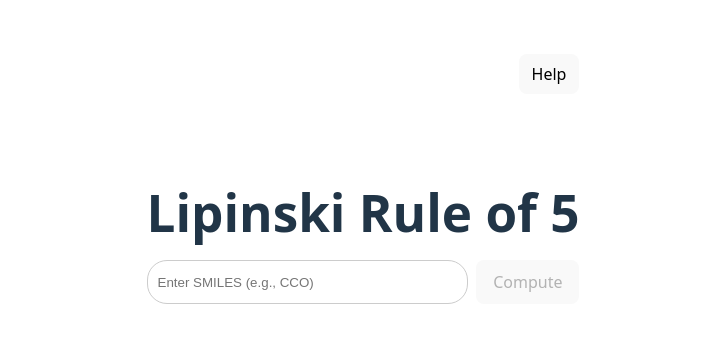
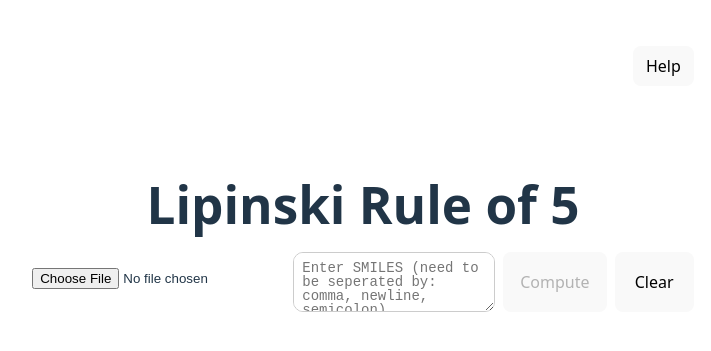
Before and after one commit to unmtransinfo/Ro5-UI, a React (Vite) app: page / in a window 1280 px wide. Shown: the part 193-544 px from the top of the page, without its empty margins (277-988 px from the left). Built offline with nearby package versions, Linux system fonts and the light colour scheme.

Commit message:
input and textarea

```diff
--- a/src/App.tsx
+++ b/src/App.tsx
@@ -136,6 +136,41 @@ function HelpModal({ onClose }: { onClose: () => void }) {
 
 
 
+//parsing for inputting file. see more in the future?
+function parseToSmiles(raw: string): string[] {
+  const t = raw;
+  if (!t) return [];
+
+
+  const maybeCsv = t.includes("\n") && t.includes(",");
+  if (maybeCsv) {
+    const lines = t.split("\n").filter(Boolean);
+    const header = lines[0].split(",").map(s => s.trim().toLowerCase());
+    //assumption there is smiles.
+    let idx = header.indexOf("smiles");
+    //idx maybe make changeable later
+    if (idx === -1) idx = 0;
+
+    const values = lines.slice(1).map(line => {
+      const cols = line.split(",");
+      return (cols[idx] || "").trim();
+    });
+    return values.filter(Boolean);
+  }
+
+  //newline, comma, semicolo, space, tab
+  return t.split(/[\n,; \t]+/).map(s => s.trim()).filter(Boolean);
+}
+
+
+
+
+
+
+
+
+
+
 function App() {
 
   const [smiles, setSmiles] = useState("");
@@ -174,7 +209,10 @@ function App() {
 
     //SENDing
     try {
-      const smilesArray = smiles.split(",").map(s => s.trim());
+      //const smilesArray = smiles.split(",").map(s => s.trim());
+      //newline, comma, semicolon
+      const smilesArray = smiles.split(/[\n,;]+/).map(s => s.trim()).filter(Boolean);
+
       const res = await api.post("/ro5", { smiles: smilesArray, vmax: 1 });
 
       //setting!!!!!!
@@ -219,11 +257,32 @@ function App() {
 
 
       <form onSubmit={submit} style={{ display: "flex", gap: 8, marginBottom: 16 }}>
-        <input
+
+        {/* testing the file input and clear!!!  */}
+        <div style={{ display: "flex", gap: 8, alignItems: "center", marginBottom: 8 }}>
+          <input
+            type="file"
+            accept=".csv,.txt"
+            onChange={async (e) => {
+              const file = e.target.files?.[0];
+              if (!file) return;
+              const text = await file.text();
+              const parsed = parseToSmiles(text);
+              setSmiles(parsed.join("\n"));
+              setPage(1);
+              setShowAll(false);
+            }}
+          />
+
+        </div>
+
+
+        <textarea
           value={smiles}
           onChange={(e) => setSmiles(e.target.value)}
-          placeholder="Enter SMILES (e.g., CCO)"
-          style={{ flex: 1, padding: 10, borderRadius: 20, border: "1px solid #ccc" }}
+          placeholder="Enter SMILES (need to be seperated by: comma, newline, semicolon)"
+          rows={3}
+          style={{ flex: 1, padding: 8, fontSize:14, borderRadius: 10, border: "1px solid #ccc", resize:"vertical", lineHeight: 1}}
           required/>
         <button
           type="submit"
@@ -231,6 +290,7 @@ function App() {
           style={{ padding: "10px 16px", borderRadius: 8 }}>
           {loading ? "Computing..." : "Compute"}
         </button>
+        <button type="button" onClick={() => setSmiles("")}>Clear</button>
       </form>
 
 
```
